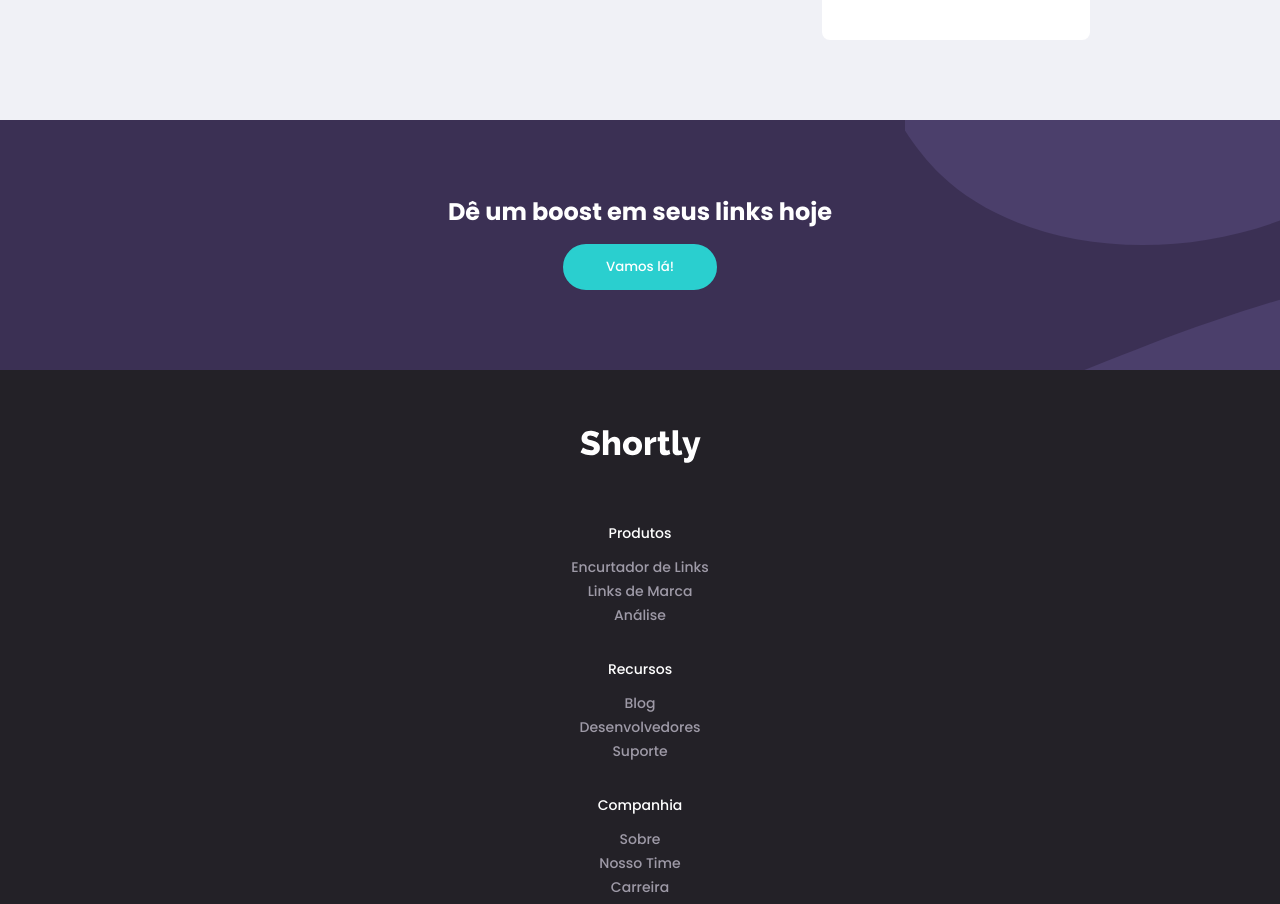
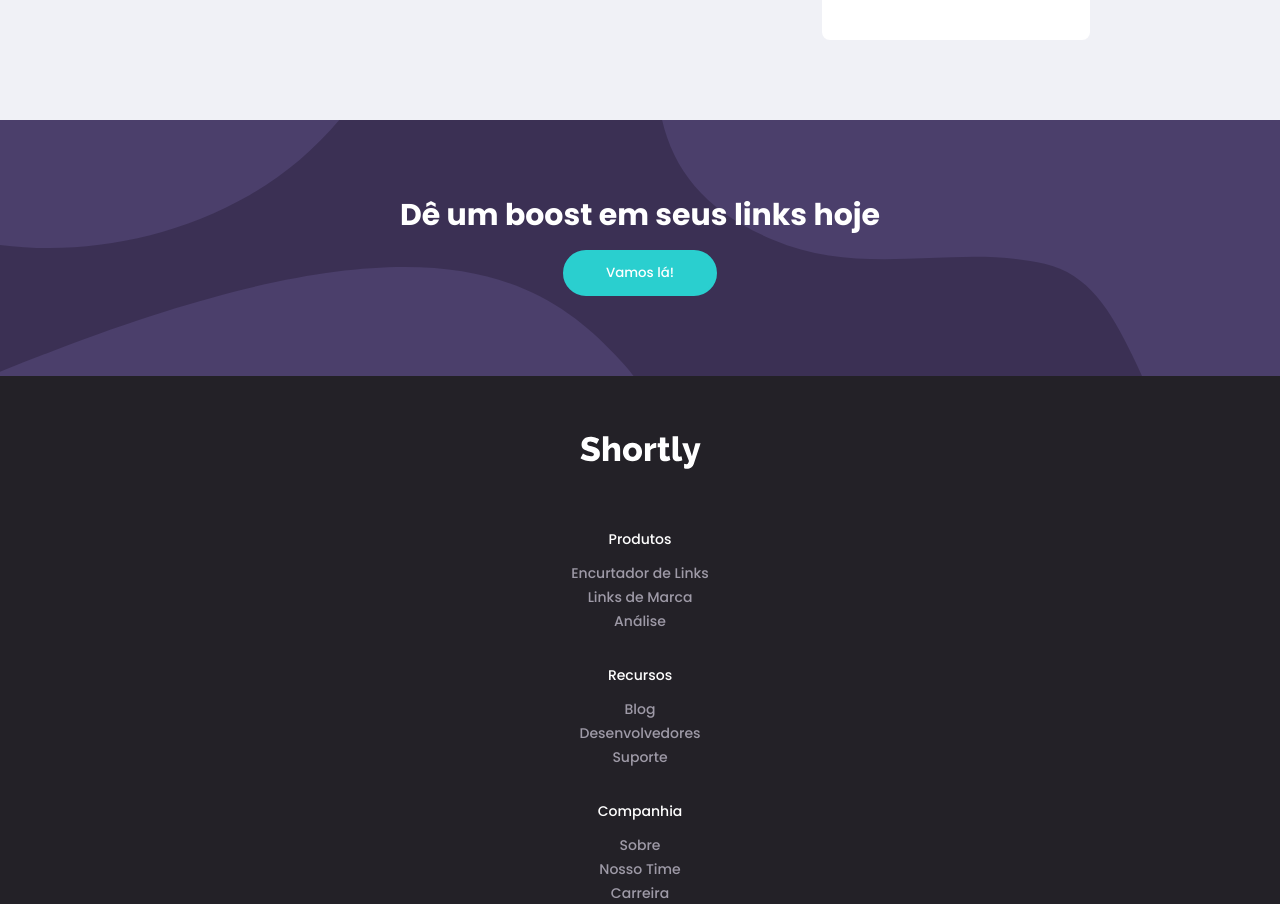
Before and after one commit to Salv-Dev/shortly, a React (Create React App) app: page / in a window 1280 px wide. Shown: the part 1425-2329 px from the top of the page. Built offline with nearby package versions, Linux system fonts and the light colour scheme.

Commit message:
breakpoints para 1400px e breakpoints para sessão BoostYourLinks

```diff
--- a/src/components/atoms/Card/styles.ts
+++ b/src/components/atoms/Card/styles.ts
@@ -47,6 +47,14 @@
             display: none;
         }
     }
+
+    @media (min-width: 1400px) {
+        height: 300px;
+        &:not(:last-child)::after {
+            right: -800px;
+            width: 533px;
+        }
+    }
 `;
 
 export const WrapperTitle = styled.div`
--- a/src/components/molecules/Banner/styles.ts
+++ b/src/components/molecules/Banner/styles.ts
@@ -14,7 +14,7 @@
     }
 
     @media (min-width: 1600px) {
-        max-width: 900px;
+        max-width: 1200px;
         margin: 0 auto;
         overflow: inherit;
         height: 500px;
@@ -57,7 +57,7 @@
     }
 
     @media (min-width: 1600px) {
-        margin-right: -350px;
+        margin-right: -100px;
     }
 `;
 
@@ -107,6 +107,10 @@
         left: 50%;
         transform: translate(-50%, 0);
     }
+
+    @media (min-width: 1400px) {
+        max-width: 1200px;
+    }
 `;
 
 export const Title = styled.h1`
--- a/src/components/molecules/BoostYourLinks/styles.ts
+++ b/src/components/molecules/BoostYourLinks/styles.ts
@@ -8,6 +8,13 @@
     background: url('/images/bg-boost-mobile.svg') no-repeat;
     background-position: right top;
     background-color: ${props => props.theme.palette.common.violet};
+
+    @media (min-width: 900px) {
+        background: url('/images/bg-boost-desktop.svg') no-repeat;
+        background-size: cover;
+        background-position: right top;
+        background-color: ${props => props.theme.palette.common.violet};
+    }
 `;
 
 export const Title = styled.h3`
@@ -16,4 +23,8 @@
     text-align: center;
     color: ${props => props.theme.palette.common.white};
     margin-bottom: 20px;
+
+    @media (min-width: 900px) {
+        font-size: 30px;
+    }
 `;
--- a/src/components/molecules/UrlShortenerInput/UrlShortenerResult/styles.ts
+++ b/src/components/molecules/UrlShortenerInput/UrlShortenerResult/styles.ts
@@ -41,6 +41,10 @@
         left: 50%;
         transform: translate(-50%, 0);
     }
+
+    @media (min-width: 1400px) {
+        max-width: 1200px;
+    }
 `;
 
 export const OriginalUrl = styled.p`
--- a/src/components/molecules/UrlShortenerInput/styles.ts
+++ b/src/components/molecules/UrlShortenerInput/styles.ts
@@ -20,8 +20,11 @@
     }
 
     @media (min-width: 1200px) {
+        max-width: 900px;
+    }
 
-        max-width: 900px;
+    @media (min-width: 1400px) {
+        max-width: 1200px;
     }
 `;
 
--- a/src/components/organisms/AdvancedStatistics/styles.ts
+++ b/src/components/organisms/AdvancedStatistics/styles.ts
@@ -88,6 +88,11 @@
         max-width: 900px;
         margin: 0 auto;
     }
+
+    @media (min-width: 1400px) {
+        max-width: 1200px;
+        margin: 0 auto;
+    }
 `;
 
 export const BackgroundIcon = styled.div`
--- a/src/components/organisms/Header/styles.ts
+++ b/src/components/organisms/Header/styles.ts
@@ -17,6 +17,10 @@
         max-width: 900px;
         padding: 40px 0;
         margin: 0 auto;
+    }
+
+    @media (min-width: 1400px) {
+        max-width: 1200px;
     }
 `;
 
```
